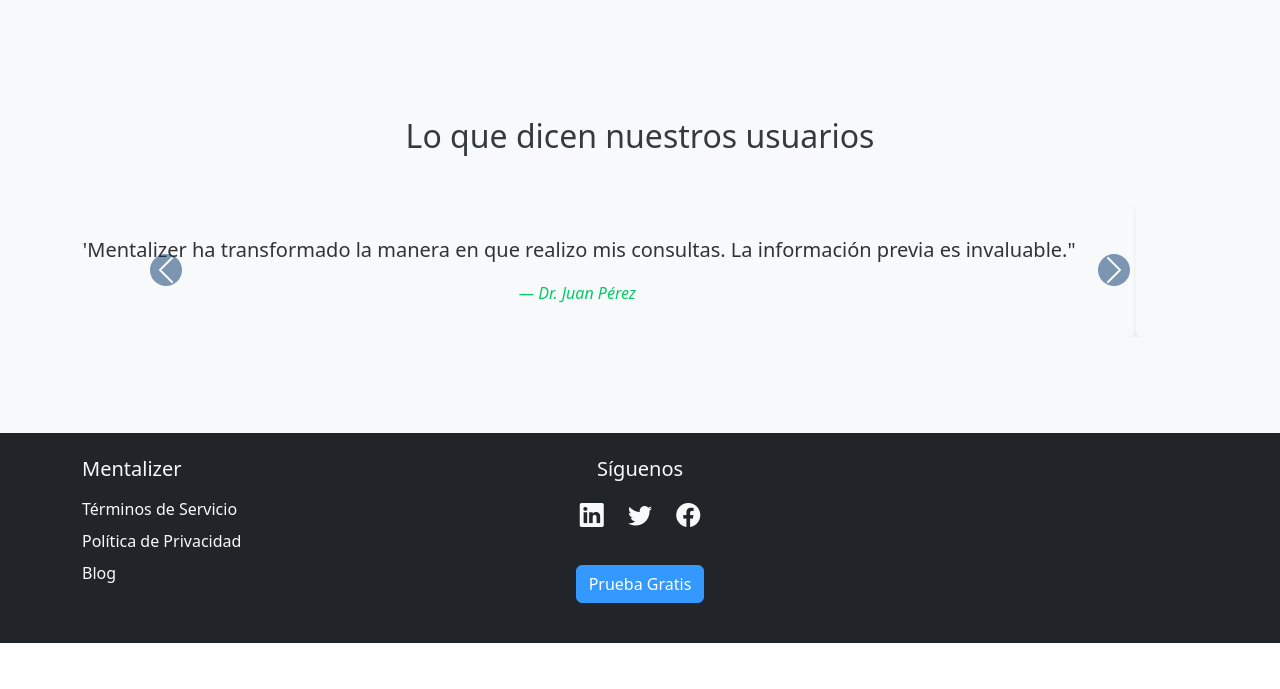
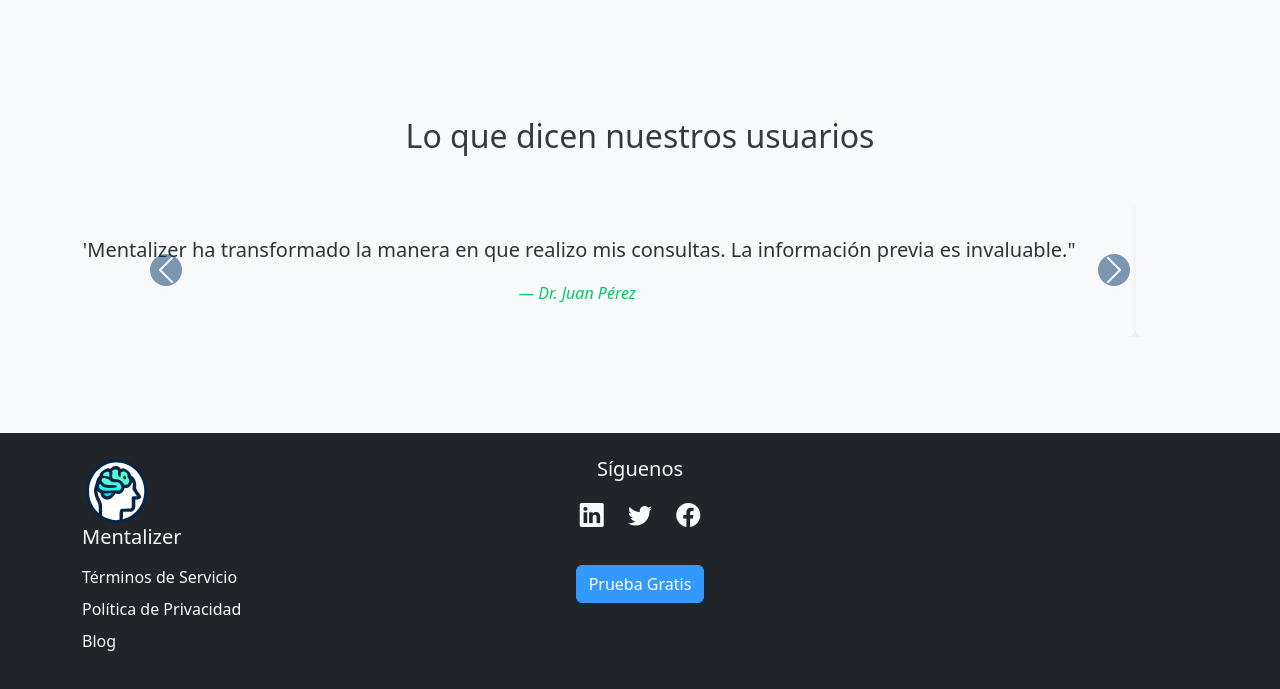
Before and after one commit to NexxCod/mentalizerweb, a plain HTML site: page index.html in a window 1280 px wide. Shown: the part 1484-2173 px from the top of the page. Before the commit the page ends 2127 px from the top, so only its background shows below. Drawn offline with nearby package versions, Linux system fonts and the light colour scheme.

Commit message:
logo agregado a index

```diff
--- a/index.html
+++ b/index.html
@@ -163,6 +163,7 @@
         <div class="container">
             <div class="row">
                 <div class="col-md-4 mb-3">
+                    <img src="./img/logo.svg" alt="Logo" width="70" class="logo me-3 d-inline-block">
                     <h5>Mentalizer</h5>
                     <ul class="list-unstyled">
                         <li><a href="terms.html" class="text-light">Términos de Servicio</a></li>
```
Lines whose indentation alone changed are shown as unchanged.
